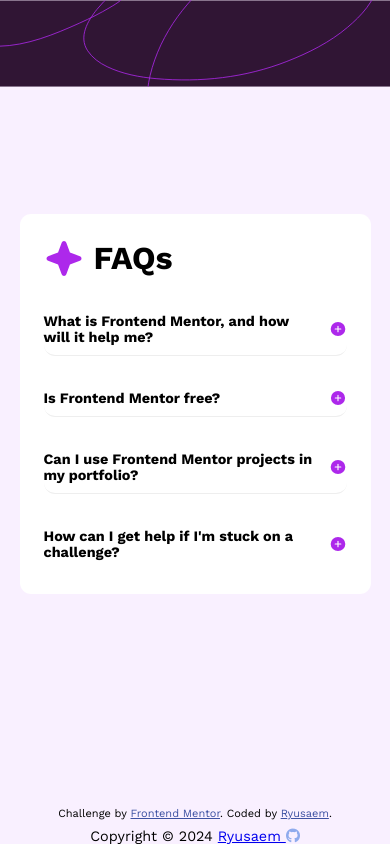
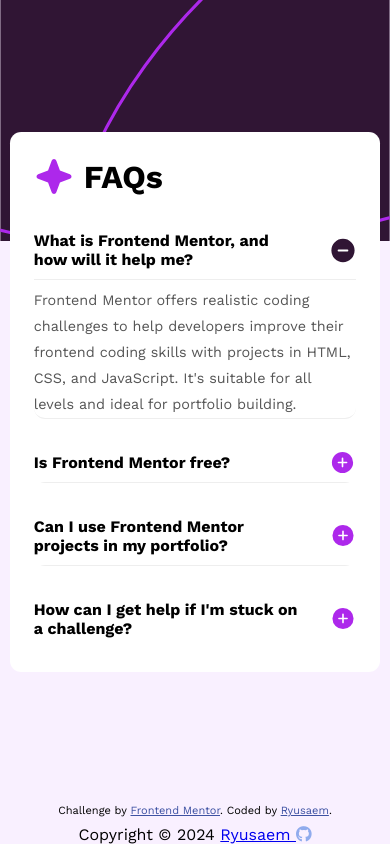
Before and after one commit to Ryusaem/js-faq-accordion, a plain HTML site: page index.html in a window 390 px wide. Both pictures are taken after a click on the picture 337 px from the left and 328 px from the top of the page. Drawn offline with nearby package versions, Linux system fonts and the light colour scheme.

Commit message:
Adding the logic to the website

```diff
--- a/css/style.css
+++ b/css/style.css
@@ -55,14 +55,22 @@ header img {
   margin-right: 0.625rem; /* Adjust the spacing between the image and the heading as needed */
 }
 
+.box {
+  display: flex;
+  justify-content: space-between;
+  width: 100%;
+  align-items: center;
+  background-color: var(--color-card-bg);
+}
+
 .faq-item {
   display: flex;
   justify-content: space-between;
   align-items: center;
+  flex-wrap: wrap;
   margin-bottom: var(--space);
   border-radius: var(--border-radius);
   width: 100%;
-  /* padding: 10px 20px; */
   border-bottom: 0.063rem solid #eee;
   box-shadow: 0 4px 4px rgba(0, 0, 0, 0);
 }
@@ -74,7 +82,7 @@ header img {
 
 .faq-item .questions {
   display: flex;
-  justify-content: space-between;
+  /* justify-content: space-between; */
   align-items: center;
   padding: 10px 0;
   cursor: pointer;
@@ -83,9 +91,15 @@ header img {
 
 .faq-item .answers {
   display: none;
-  padding: 10px 0;
+  padding-top: 0.5rem;
   border-top: 1px solid #eee;
   color: #555;
+}
+
+.faq-item .answers.active {
+  display: block;
+  font-size: 0.8rem;
+  line-height: 1.8;
 }
 
 .faq-item .icon {
@@ -95,12 +109,8 @@ header img {
   transition: transform 0.2s;
 }
 
-.faq-item.open .icon {
-  transform: rotate(45deg);
-}
-
-.faq-item .icon .active {
-  display: block;
+.faq-item .icon.active {
+  transform: scale(1.1);
 }
 
 /* --- FOOTER --- */
@@ -111,7 +121,7 @@ header img {
 }
 
 .attribution {
-  font-size: 11px;
+  font-size: 0.688rem; /* 12px */
   margin-bottom: 0.5rem;
 }
 
@@ -119,8 +129,35 @@ header img {
   color: hsl(228, 45%, 44%);
 }
 
+/* --- MEDIA QUERY Responsive */
+
 @media screen and (max-width: 768px) {
+  body {
+    background-image: url("/assets/images/background-pattern-mobile.svg");
+  }
+
   .container {
-    max-width: 90vw;
+    max-width: 95vw;
+  }
+
+  p {
+    font-size: 1rem;
+  }
+
+  .faq-item .answers.active {
+    font-size: 0.9rem;
+    line-height: 1.8;
+  }
+
+  .faq-item .icon {
+    margin-left: 1.5rem;
+    width: 1.7rem;
+    height: 1.7rem;
+    transition: transform 0.2s;
+  }
+
+  footer,
+  footer p {
+    font-size: 1rem;
   }
 }
--- a/index.html
+++ b/index.html
@@ -37,10 +37,12 @@
     <main>
 
       <div class="faq-item">
+        <div class="box">
           <p class="questions">
             What is Frontend Mentor, and how will it help me?
           </p>
           <img src="/assets/images/icon-plus.svg" alt="icon-plus" class="icon" />
+        </div>
         <p class="answers">
           Frontend Mentor offers realistic coding challenges to help developers improve their
           frontend coding skills with projects in HTML, CSS, and JavaScript. It's suitable for
@@ -48,9 +50,13 @@
         </p>
       </div>
 
+
+
       <div class="faq-item">
+        <div class="box">
           <p class="questions">Is Frontend Mentor free?</p>
           <img src="/assets/images/icon-plus.svg" alt="icon-plus" class="icon" />
+        </div>
         <p class="answers">
           Yes, Frontend Mentor offers both free and premium coding challenges, with the free
           option providing access to a range of projects suitable for all skill levels.
@@ -58,15 +64,19 @@
       </div>
 
       <div class="faq-item">
+        <div class="box">
           <p class="questions">Can I use Frontend Mentor projects in my portfolio?</p>
           <img src="/assets/images/icon-plus.svg" alt="icon-plus" class="icon" />
+        </div>
         <p class="answers">Yes, you can use projects completed on Frontend Mentor in your portfolio. It's an excellent
           way to showcase your skills to potential employers!</p>
       </div>
 
       <div class="faq-item">
+        <div class="box">
           <p class="questions">How can I get help if I'm stuck on a challenge?</p>
           <img src="/assets/images/icon-plus.svg" alt="icon-plus" class="icon" />
+        </div>
         <p class="answers">The best place to get help is inside Frontend Mentor's Discord community. There's a help
           channel where you can ask questions and seek support from other community members.
         </p>
--- a/js/script.js
+++ b/js/script.js
@@ -1,7 +1,14 @@
 const icons = document.querySelectorAll(".icon");
-icons.forEach((icon) => {
+const answers = document.querySelectorAll(".answers");
+
+icons.forEach((icon, i) => {
   icon.addEventListener("click", () => {
-    icon.classList.toggle("active");
-    console.log(icon);
+    icon.classList.toggle("active"); // We use the active class to increase the size of the icon
+
+    icon.src = icon.src.includes("plus")
+      ? "/assets/images/icon-minus.svg"
+      : "/assets/images/icon-plus.svg";
+
+    answers[i].classList.toggle("active"); // We use the index to target the correct answer
   });
 });
```
Also changed, not shown: 1 other file. Lines whose indentation alone changed are shown as unchanged.
